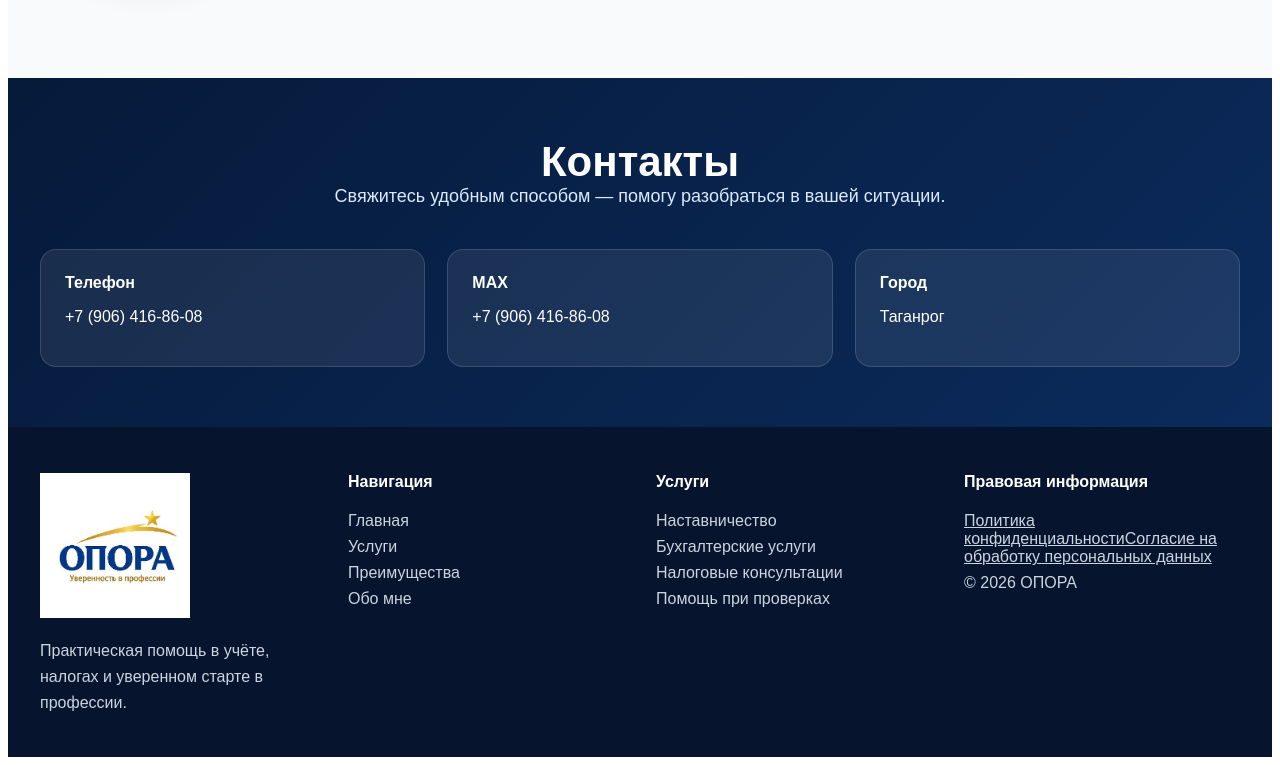
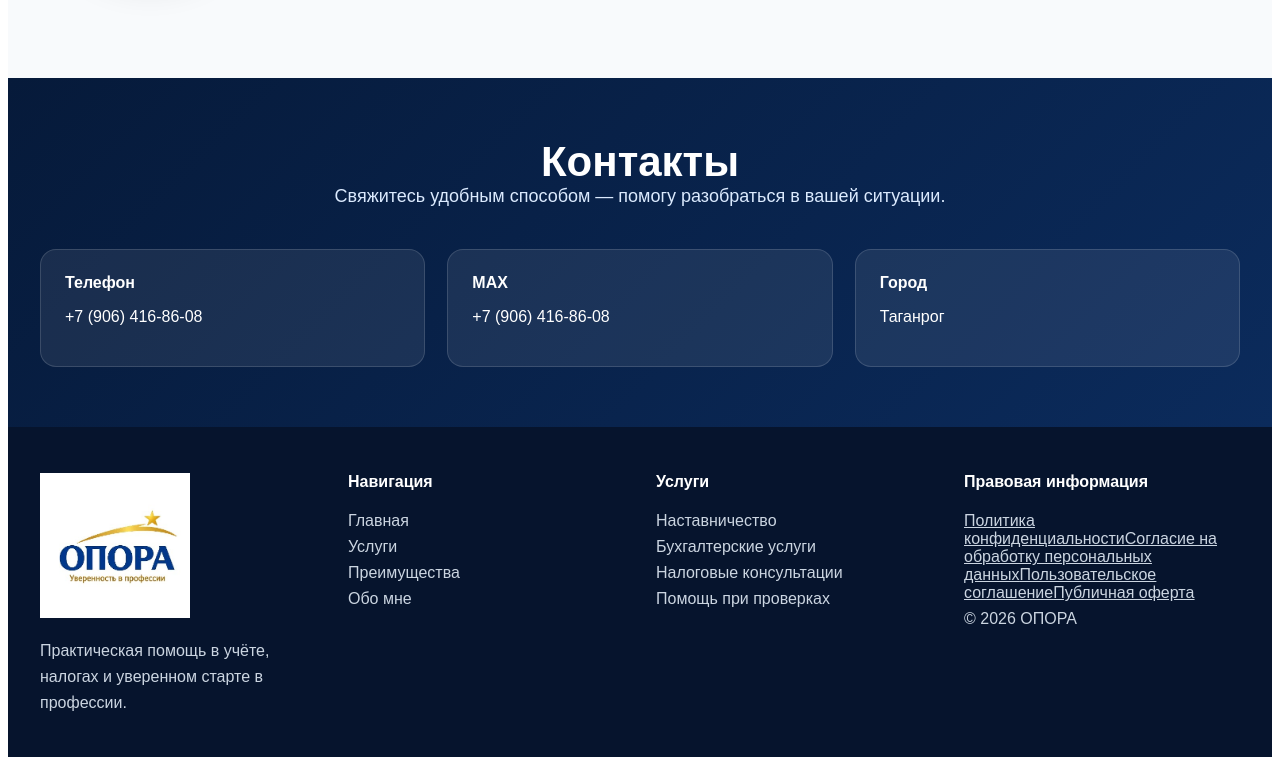
Before and after one commit to lyudmila983/opora-buh-site, a Next.js app: page / in a window 1280 px wide. Shown: the part 2772-3537 px from the top of the page. Built offline with nearby package versions, Linux system fonts and the light colour scheme.

Commit message:
Update page.js

```diff
--- a/app/page.js
+++ b/app/page.js
@@ -141,11 +141,21 @@ export default function Home() {
           <div>
             <h4 style={footerTitle}>Правовая информация</h4>
             <a href="/privacy.pdf" target="_blank" style={footerLink}>
+ <a href="/privacy.docx" target="_blank" style={footerLink}>
   Политика конфиденциальности
 </a>
 
-<a href="/consent.pdf" target="_blank" style={footerLink}>
+<a href="/consent.docx" target="_blank" style={footerLink}>
   Согласие на обработку персональных данных
+</a>
+
+<a href="/agreement.docx" target="_blank" style={footerLink}>
+  Пользовательское соглашение
+</a>
+
+<a href="/offer.docx" target="_blank" style={footerLink}>
+  Публичная оферта
+</a>
 </a>
             <p style={footerLink}>© {new Date().getFullYear()} ОПОРА</p>
           </div>
```
